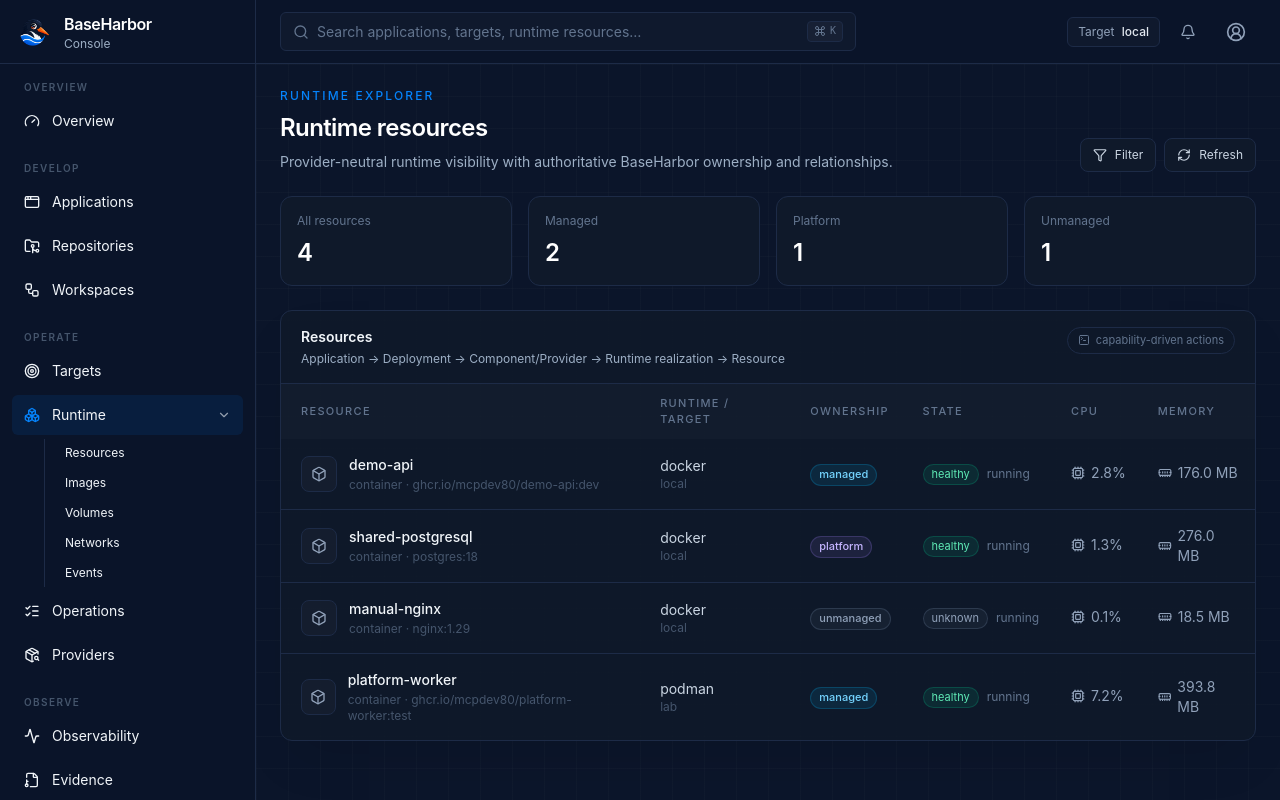
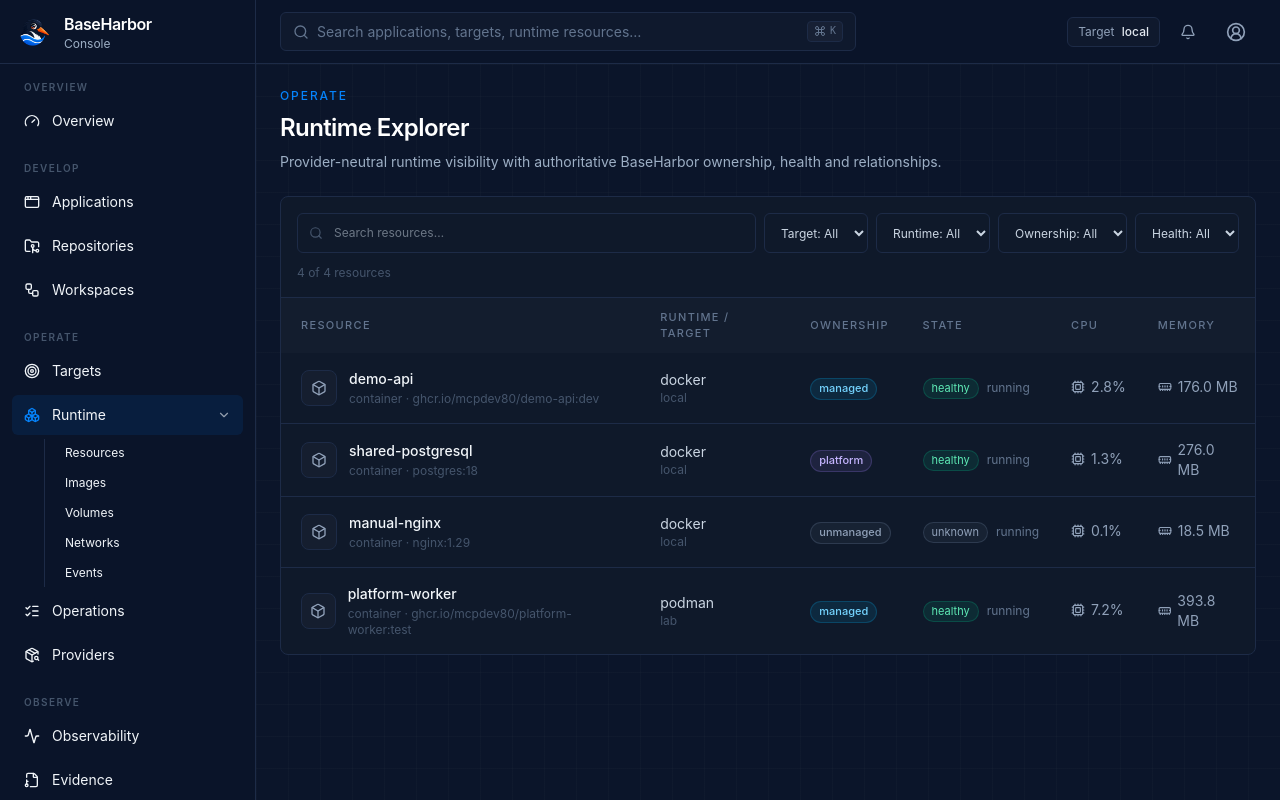
Before and after one commit to mcpdev80/baseharbor-console, a Next.js app: page /runtime in a window 1280 px wide. Built offline with nearby package versions, Linux system fonts and the light colour scheme.

Commit message:
refactor: make Runtime Explorer filter-first

```diff
--- a/src/app/runtime/page.tsx
+++ b/src/app/runtime/page.tsx
@@ -1,6 +1,4 @@
-import { Filter, RefreshCw, TerminalSquare } from "lucide-react";
-import { RuntimeResourceTable } from "@/components/runtime/runtime-resource-table";
-import { Panel } from "@/components/ui/panel";
+import { RuntimeExplorer } from "@/components/runtime/runtime-explorer";
 import { baseHarborData } from "@/lib/baseharbor/data";
 
 export default async function RuntimePage() {
@@ -8,41 +6,15 @@ export default async function RuntimePage() {
 
   return (
     <div className="mx-auto max-w-[1600px] space-y-6">
-      <div className="flex items-end justify-between">
-        <div>
-          <p className="mb-2 text-xs font-medium uppercase tracking-[.18em] text-[var(--bh-signal-blue)]">Runtime Explorer</p>
-          <h1 className="text-2xl font-semibold tracking-tight text-white">Runtime resources</h1>
-          <p className="mt-2 max-w-3xl text-sm text-[var(--muted)]">
-            Provider-neutral runtime visibility with authoritative BaseHarbor ownership and relationships.
-          </p>
-        </div>
-        <div className="flex gap-2">
-          <button className="inline-flex items-center gap-2 rounded-lg border border-[var(--border)] bg-[var(--panel)] px-3 py-2 text-xs text-slate-300"><Filter className="size-3.5" /> Filter</button>
-          <button className="inline-flex items-center gap-2 rounded-lg border border-[var(--border)] bg-[var(--panel)] px-3 py-2 text-xs text-slate-300"><RefreshCw className="size-3.5" /> Refresh</button>
-        </div>
+      <div>
+        <p className="mb-2 text-xs font-medium uppercase tracking-[.16em] text-[var(--bh-signal-blue)]">Operate</p>
+        <h1 className="text-2xl font-semibold tracking-tight text-white">Runtime Explorer</h1>
+        <p className="mt-2 max-w-3xl text-sm text-[var(--muted)]">
+          Provider-neutral runtime visibility with authoritative BaseHarbor ownership, health and relationships.
+        </p>
       </div>
 
-      <div className="grid gap-4 md:grid-cols-4">
-        {[
-          ["All resources", resources.length],
-          ["Managed", resources.filter((r) => r.ownership === "managed").length],
-          ["Platform", resources.filter((r) => r.ownership === "platform").length],
-          ["Unmanaged", resources.filter((r) => r.ownership === "unmanaged").length],
-        ].map(([label, value]) => (
-          <div key={String(label)} className="rounded-xl border border-[var(--border)] bg-[var(--panel)] p-4">
-            <div className="text-xs text-slate-500">{label}</div>
-            <div className="mt-2 text-2xl font-semibold text-white">{value}</div>
-          </div>
-        ))}
-      </div>
-
-      <Panel
-        title="Resources"
-        subtitle="Application → Deployment → Component/Provider → Runtime realization → Resource"
-        action={<span className="inline-flex items-center gap-1.5 rounded-full border border-[var(--border)] px-2.5 py-1 text-[11px] text-slate-500"><TerminalSquare className="size-3" /> capability-driven actions</span>}
-      >
-        <RuntimeResourceTable resources={resources} />
-      </Panel>
+      <RuntimeExplorer resources={resources} />
     </div>
   );
 }
```
